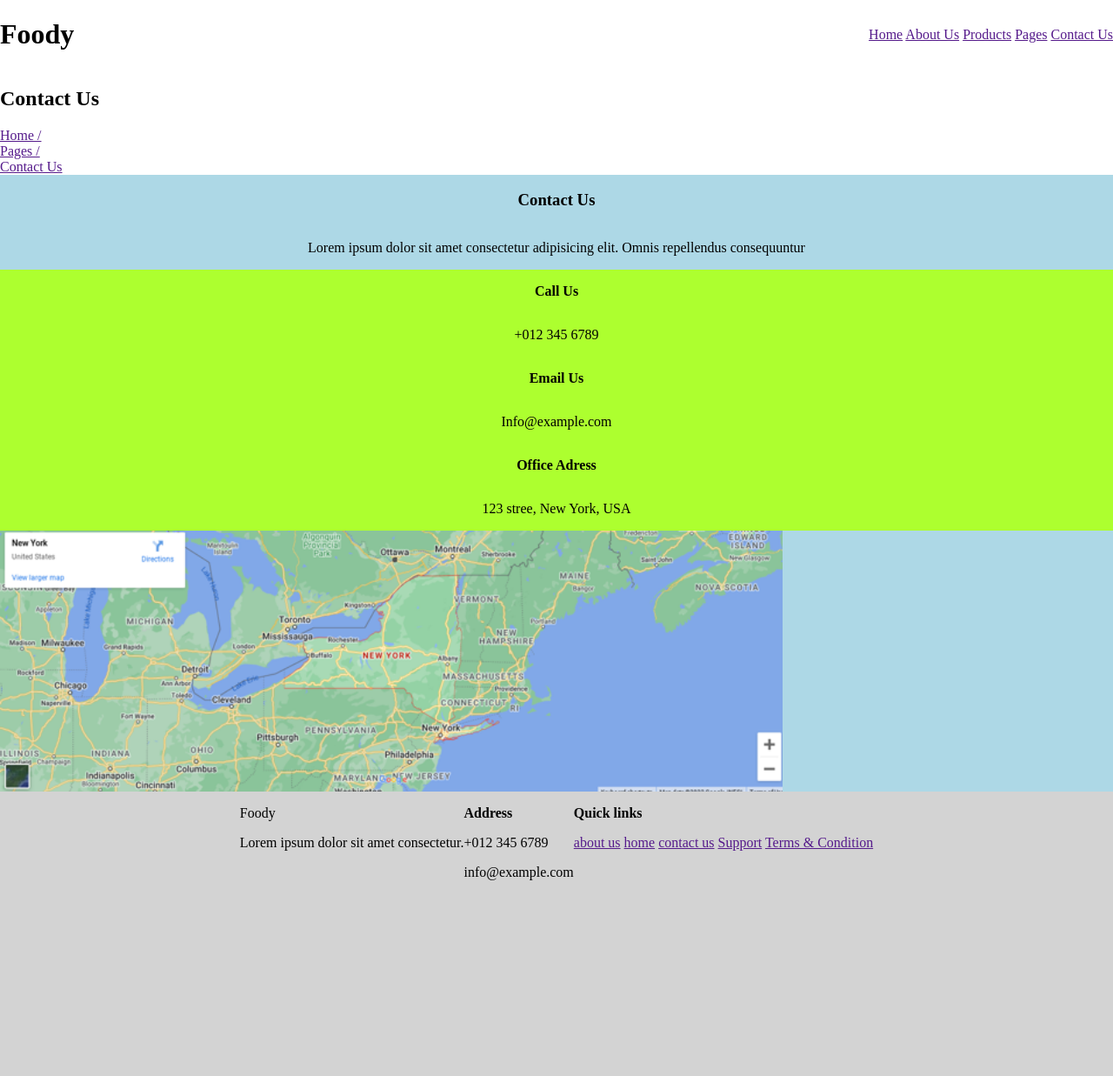
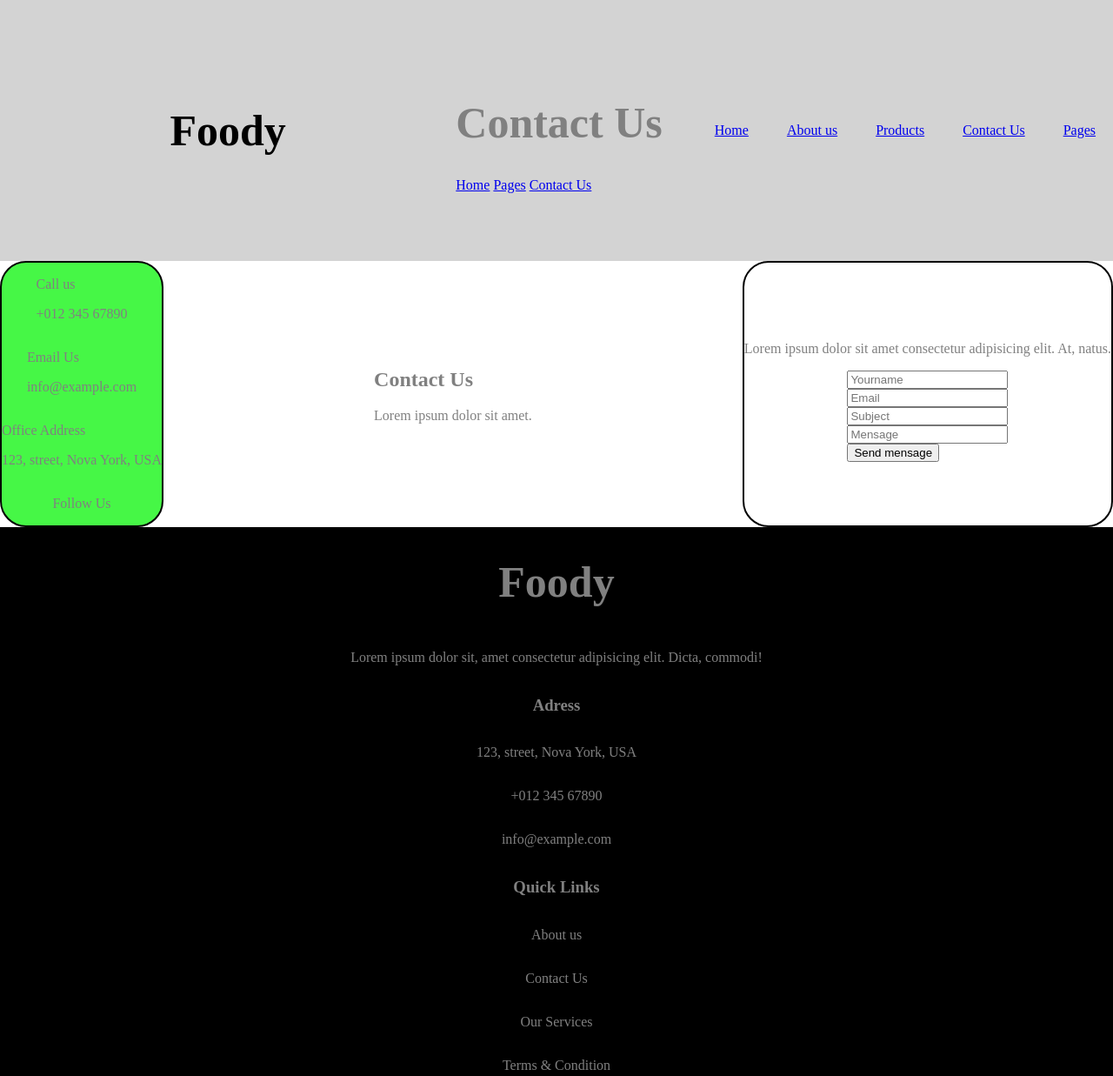
Before and after one commit to Fabrasss/landing-page-08, a plain HTML site: page index.html in a window 1280 px wide. Shown: the top 1237 px of the page at 87% size. Before the commit the page ends 1028 px from the top, so only its background shows below. Drawn offline with Linux system fonts and the light colour scheme.

Commit message:
Atualizei

```diff
--- a/index.html
+++ b/index.html
@@ -4,135 +4,187 @@
     <meta charset="UTF-8">
     <meta name="viewport" content="width=device-width, initial-scale=1.0">
     <title>Document</title>
+
     <style>
         body {
-            background-color: lightgrey;
-            margin: 0;
-            padding: 0;
+            color: grey;
+            /* max-width: 1200px; */
+            margin: 0 auto;
         }
-        .header {
-            margin: 0;
+        header {
+            background-color: lightgray;
+            display: flex;
+            flex-direction: row;
+            justify-content: space-between;
+            align-items: center;
+            height: 300px;
+        }
+        #title-1 {
+            flex-direction: flex;
+            margin: 0 auto;
+        }
+        #title-2{
+            display: inline-block;
+            flex-direction: row;
+
+
+        }
+        li {
+            display: inline-block;
+            margin: 20px;
+        }
+        main {
+            display: flex;
+            flex-direction: row;
+        }
+        h1{
+            font-size: 50px;
+
+        }
+        main{
             background-color: white;
             display: flex;
+            justify-content: center;
+        }
+        .contato-da-main {
+            display: block;
+            flex-direction: column;
+            align-items: flex-start;
+            margin: auto;
+            padding: auto;
+        }
+        aside{
+            border: 2px solid black;
+            border-radius: 30px;
+            display: flex;
+            flex-direction: column;
+            justify-content: center;
+            align-items: center;
+        }
+        .verde {
+            background-color: rgb(70, 247, 70);
+        }
+        footer{
+            background-color: black;
+            margin-top: 0;
+            min-width: auto;
+            max-width: auto;
+
+
+
+        }
+        footer > div {
+            display: flex;
+            flex-direction: column;
             justify-content: space-between;
             align-items: center;
 
 
-        }
-        .header > a {
-            border: 1px solid black;
 
-        }
-        .contato-grande {
-            background-color: white;
-            display: flex;
-            flex-direction: column;
-        }
-
-        main{
-            background-color: lightblue;
-            display: flex;
-            justify-content: center;
-            flex-direction: column;
-        }
-        .contato-main {
-            display: flex;
-            justify-content: center;
-            flex-direction: column;
-            align-items: center;
-        }
-        .bloco {
-            background-color: greenyellow;
-            display: flex;
-            justify-content: center;
-            flex-direction: column;
-            align-items: center;
-
-
-}
-        footer > div{
-            display: flex;
-            justify-content: center;
-
-        }
-        img {
-            width: 900px;
-            display: flex;
-            justify-content: center;
 
         }
 
     </style>
 </head>
 <body>
-    <div class="header">
-        <h1>Foody</h1>
-        <nav>
-            <a href="">Home</a>
-            <a href="">About Us</a>
-            <a href="">Products</a>
-            <a href="">Pages</a>
-            <a href="">Contact Us</a>
-        </nav>
 
+    <header>
+
+    <div id="title-1">
+        <h1 style="color: black;"><Strong>Foody</Strong></h1>
     </div>
-    <div class="contato-grande">
-        <h2>Contact Us</h2>
-            <a href="">Home /</a>
-            <a href="">Pages /</a>
-            <a href="">Contact Us</a>
+    <div id="title-2">
+        <h1>Contact Us</h1>
+        <a href="#">Home</a>
+        <a href="#">Pages</a>
+        <a href="#">Contact Us</a>
+    </div>
 
-
-    </div>
-    <main>
-        <section class="contato-main">
-            <h3>Contact Us</h3>
-            <p>Lorem ipsum dolor sit amet consectetur adipisicing elit. Omnis repellendus consequuntur </p>
-        </section>
-
-        <section class="bloco">
-            <p><Strong>Call Us</Strong></p>
-            <p>+012 345 6789</p>
-
-            <p><strong>Email Us</strong></p>
-            <p>Info@example.com</p>
-
-            <p><strong>Office Adress</strong></p>
-            <p>123 stree, New York, USA</p>
-            <div class="bloco-2">
-                <!-- <p>Lorem ipsum dolor sit amet consectetur adipisicing elit. Nam rem ea, natus inventore fugit molestiae non doloremque ipsum iure officiis repellendus amet distinctio ex deleniti soluta laborum fugiat sunt quaerat!</p> -->
-
-            </div>
-        </section>
-
-        <img src="/img/Captura de tela 2024-06-26 092726.png" alt="">
+    <ul>
+        <li><a href="#">Home</a></li>
+        <li><a href="#">About us</a></li>
+        <li><a href="#">Products</a></li>
+        <li><a href="#">Contact Us</a></li>
+        <li><a href="#">Pages</a></li>
+    </ul>
 
 
 
+    </header>
+
+    <main>
+
+
+
+        <aside class="verde">
+            <div>
+                <p>Call us</p>
+                <p>+012 345 67890</p>
+            </div>
+            <div>
+                <p>Email Us</p>
+                <p>info@example.com</p>
+            </div>
+            <div>
+                <p>Office Address</p>
+                <p>123, street, Nova York, USA</p>
+            </div>
+            <div>
+                <p>Follow Us</p>
+            </div>
+        </aside>
+        <div class="contato-da-main">
+            <h2>Contact Us</h2>
+            <p>Lorem ipsum dolor sit amet.</p>
+        </div>
+        <aside>
+            <p>Lorem ipsum dolor sit amet consectetur adipisicing elit. At, natus.</p>
+
+            <form action="">
+                <input type="text" placeholder="Yourname">
+                <br>
+                <input type="text" placeholder="Email">
+                <br>
+                <input type="text" placeholder="Subject">
+                <br>
+                <input type="text" placeholder="Mensage">
+                <br>
+                <input type="button" value="Send mensage">
+            </form>
+        </aside>
+
     </main>
+
     <footer>
         <div>
-                <div>
-                    <p>Foody</p>
-                <p>Lorem ipsum dolor sit amet consectetur.</p>
-                </div>
-                <div>
-                <p><Strong>Address</Strong></p>
-                <p>+012 345 6789</p>
-                <p>info@example.com</p>
-                </div>
-                <div>
-            <p><strong>Quick links</strong></p>
-            <a href="">about us</a>
-            <a href="">home</a>
-            <a href="">contact us</a>
-            <a href="">Support</a>
-            <a href="">Terms & Condition</a>
-                </div>
+        <h1>Foody</h1>
+        <p>Lorem ipsum dolor sit, amet consectetur adipisicing elit. Dicta, commodi!</p>
+        </div>
+        <div>
+        <h3>Adress</h3>
+        <p>123, street, Nova York, USA</p>
+        <p>+012 345 67890</p>
+        <p>info@example.com</p>
+        </div>
+        <div>
+        <h3>Quick Links</h3>
+        <p>About us</p>
+        <p>Contact Us</p>
+        <p>Our Services</p>
+        <p>Terms & Condition</p>
+        <p>Support</p>
+        </div>
 
+        <h3>Newsletter</h3>
+        <p>Lorem ipsum dolor sit.</p>
+        <div class="formss">
+            <form action="">
+                <input type="text" placeholder="Your email">
+            </form>
         </div>
 
 
     </footer>
+
 </body>
 </html>
```
